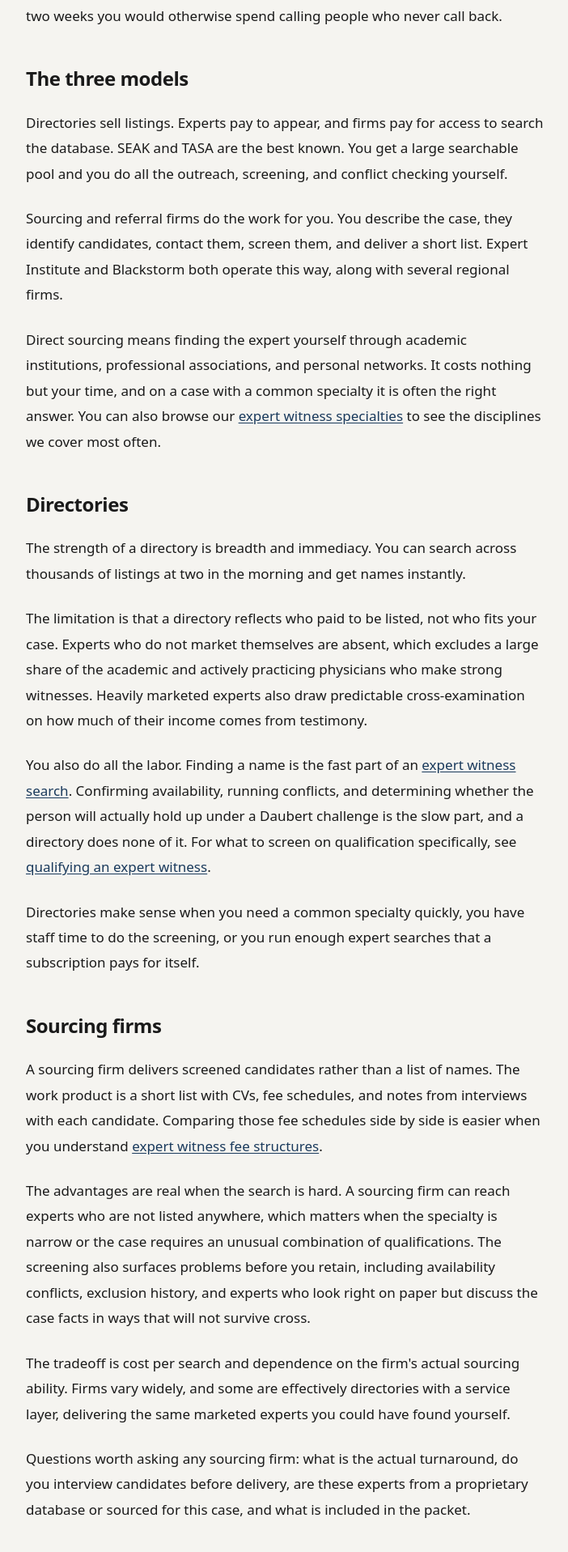
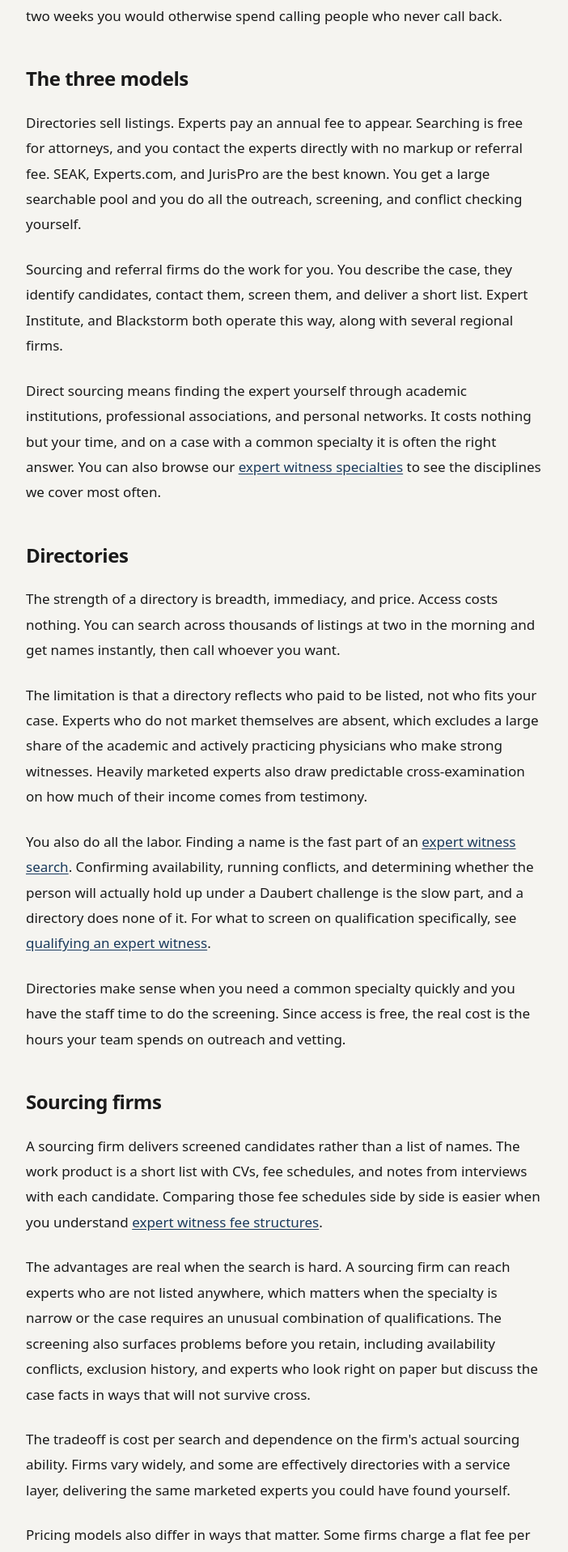
Before and after one commit to CobyBlackstorm/BE-Main-site-first-take, a Next.js app: page /expert-witness-services-comparison in a window 1280 px wide. Shown: the part 363-2280 px from the top of the page at 81% size, without its empty margins (288-990 px from the left). Built offline with nearby package versions, Linux system fonts and the light colour scheme.

Commit message:
Correct directory pricing and sourcing tradeoffs on comparison page.
Clarify free attorney access, remove the subscription premise, and note flat-fee vs markup models.

Co-authored-by: Cursor <cursoragent@cursor.com>

```diff
--- a/app/expert-witness-services-comparison/page.tsx
+++ b/app/expert-witness-services-comparison/page.tsx
@@ -56,14 +56,15 @@ export default function ExpertWitnessServicesComparisonPage() {
 
               <h2 className="mb-4 mt-10 text-[24px] font-bold tracking-[-0.02em] text-primary">The three models</h2>
               <p className="mb-6">
-                Directories sell listings. Experts pay to appear, and firms pay for access to search the database. SEAK
-                and TASA are the best known. You get a large searchable pool and you do all the outreach, screening, and
-                conflict checking yourself.
+                Directories sell listings. Experts pay an annual fee to appear. Searching is free for attorneys, and you
+                contact the experts directly with no markup or referral fee. SEAK, Experts.com, and JurisPro are the best
+                known. You get a large searchable pool and you do all the outreach, screening, and conflict checking
+                yourself.
               </p>
               <p className="mb-6">
                 Sourcing and referral firms do the work for you. You describe the case, they identify candidates, contact
-                them, screen them, and deliver a short list. Expert Institute and Blackstorm both operate this way, along
-                with several regional firms.
+                them, screen them, and deliver a short list. Expert Institute, and Blackstorm both operate this way,
+                along with several regional firms.
               </p>
               <p className="mb-6">
                 Direct sourcing means finding the expert yourself through academic institutions, professional
@@ -77,8 +78,8 @@ export default function ExpertWitnessServicesComparisonPage() {
 
               <h2 className="mb-4 mt-10 text-[24px] font-bold tracking-[-0.02em] text-primary">Directories</h2>
               <p className="mb-6">
-                The strength of a directory is breadth and immediacy. You can search across thousands of listings at two
-                in the morning and get names instantly.
+                The strength of a directory is breadth, immediacy, and price. Access costs nothing. You can search across
+                thousands of listings at two in the morning and get names instantly, then call whoever you want.
               </p>
               <p className="mb-6">
                 The limitation is that a directory reflects who paid to be listed, not who fits your case. Experts who do
@@ -106,8 +107,8 @@ export default function ExpertWitnessServicesComparisonPage() {
                 .
               </p>
               <p className="mb-6">
-                Directories make sense when you need a common specialty quickly, you have staff time to do the screening,
-                or you run enough expert searches that a subscription pays for itself.
+                Directories make sense when you need a common specialty quickly and you have the staff time to do the
+                screening. Since access is free, the real cost is the hours your team spends on outreach and vetting.
               </p>
 
               <h2 className="mb-4 mt-10 text-[24px] font-bold tracking-[-0.02em] text-primary">Sourcing firms</h2>
@@ -136,9 +137,15 @@ export default function ExpertWitnessServicesComparisonPage() {
                 you could have found yourself.
               </p>
               <p className="mb-6">
+                Pricing models also differ in ways that matter. Some firms charge a flat fee per search. Others take a
+                markup on the expert&apos;s hourly rate, which means the search looks free at the start and costs more
+                the longer the expert works on your case. Worth knowing which one you are signing up for before the
+                deposition.
+              </p>
+              <p className="mb-6">
                 Questions worth asking any sourcing firm: what is the actual turnaround, do you interview candidates
-                before delivery, are these experts from a proprietary database or sourced for this case, and what is
-                included in the packet.
+                before delivery, are these experts from a proprietary database or sourced for this case, what is included
+                in the packet, and do you charge a flat fee or take a percentage of the expert&apos;s rate.
               </p>
 
               <h2 className="mb-4 mt-10 text-[24px] font-bold tracking-[-0.02em] text-primary">Direct sourcing</h2>
--- a/app/sitemap.ts
+++ b/app/sitemap.ts
@@ -17,7 +17,7 @@ const STATIC_LASTMOD: Record<string, string> = {
   '/become-expert': '2026-06-09',
   '/expert-witness': '2026-06-09',
   '/expert-witness-search': '2026-07-23',
-  '/expert-witness-services-comparison': '2026-07-23',
+  '/expert-witness-services-comparison': '2026-08-13',
   '/medical-expert-witness': '2026-07-23',
   '/life-care-planner-expert-witness': '2026-08-03',
   '/life-care-plan-rebuttal-expert': '2026-08-03',
```
